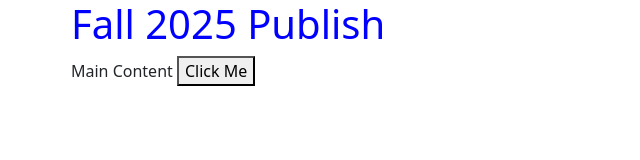
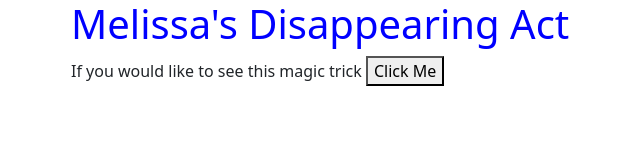
Before and after one commit to melissajillian/F25-vanilla-app, a website: page index.html in a window 1280 px wide. Shown: the whole page, without its empty margins (11-651 px from the left). Drawn offline with nearby package versions, Linux system fonts and the light colour scheme.

Commit message:
personalization

```diff
--- a/index.html
+++ b/index.html
@@ -10,11 +10,11 @@
 <body>
 <header class="container">
   <div class="row">
-    <h1 class="col">Fall 2025 Publish</h1>
+    <h1 class="col">Melissa's Disappearing Act</h1>
   </div>
 </header>
   <main class="container">
-    Main Content
+    If you would like to see this magic trick
     <button id="click-me">Click Me</button>
   </main>
   <script src="js/script.js" defer></script>
```
